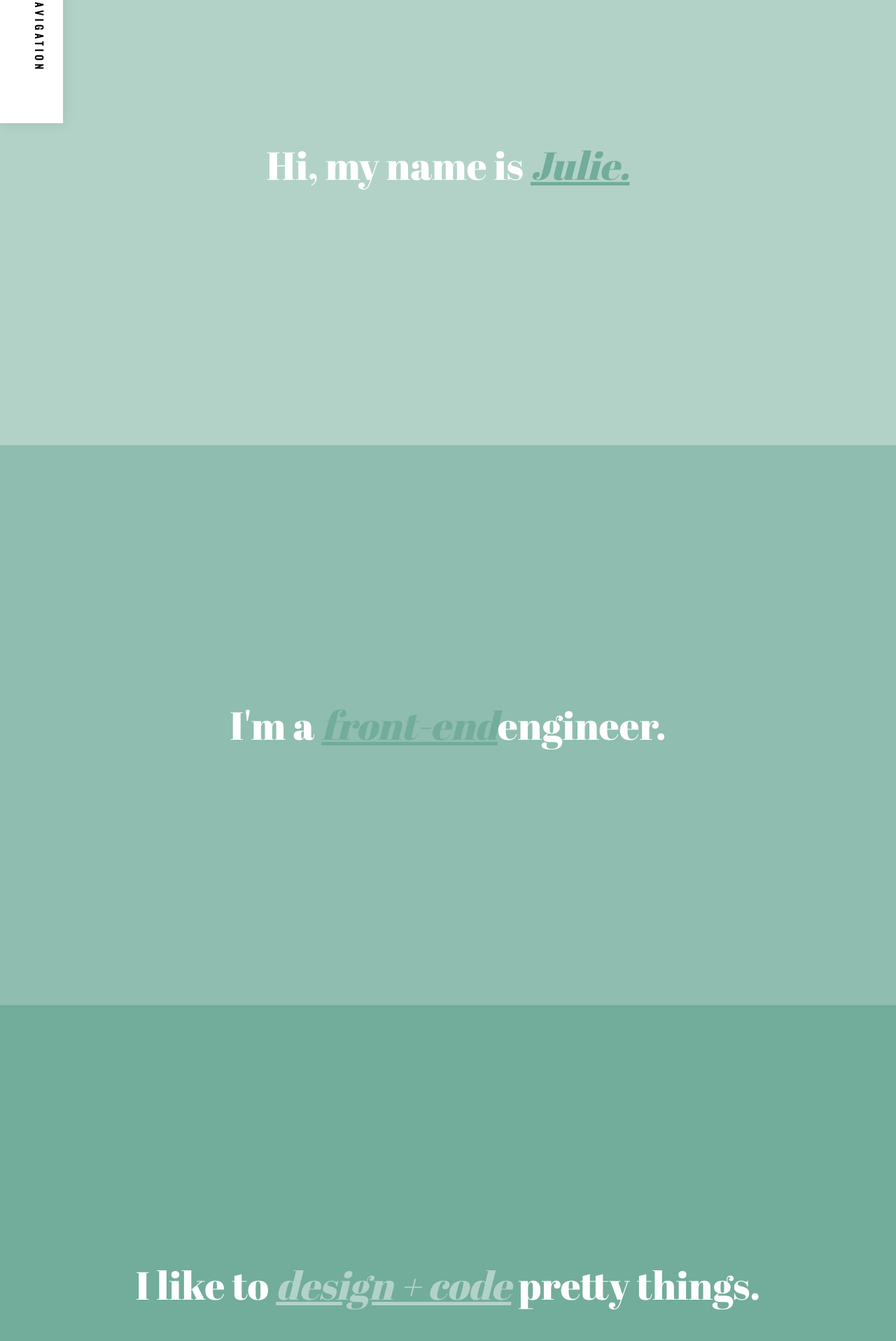
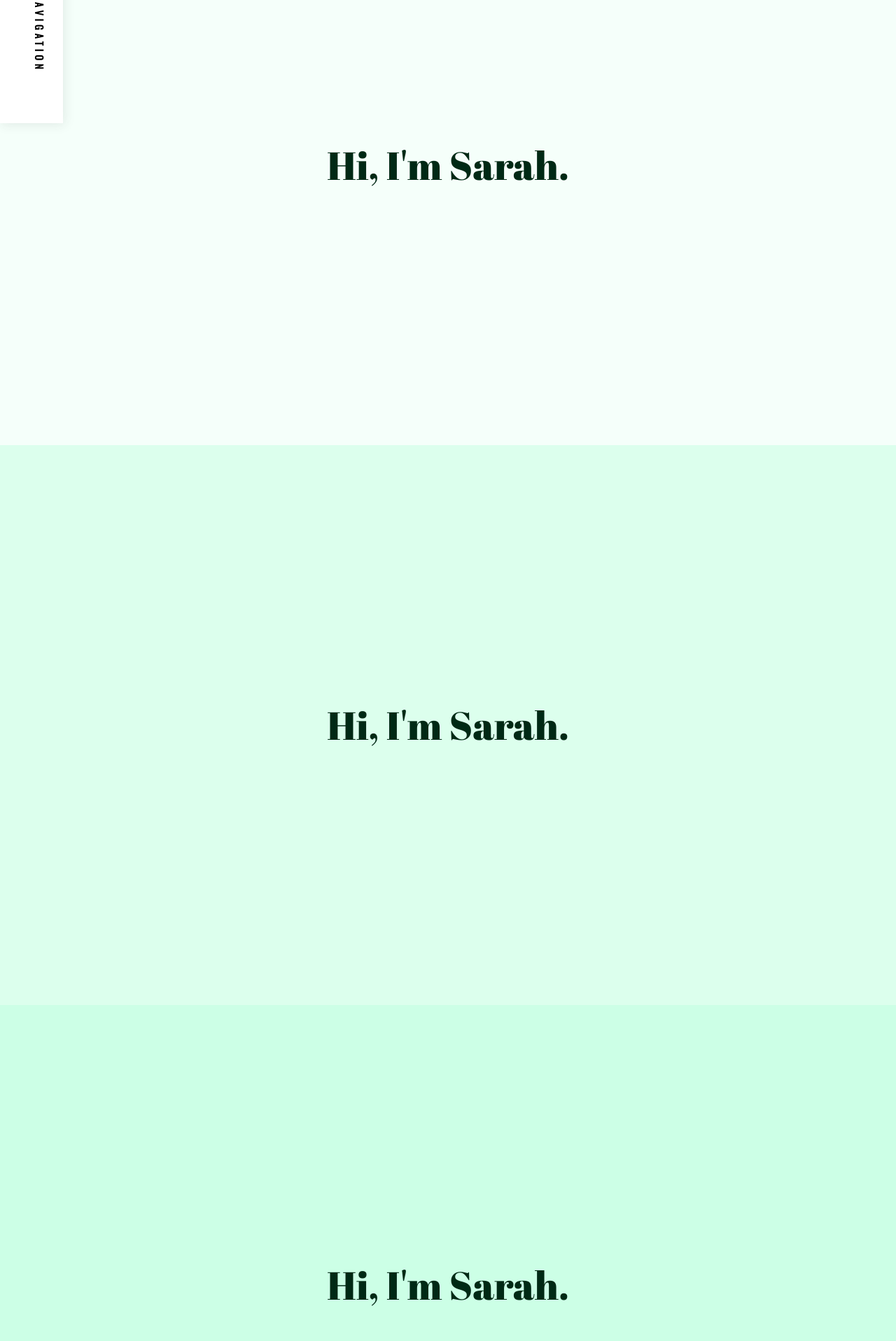
Before and after one commit to SarahIrons/SarahIronsPortfolio, a React (Create React App) app: page / in a window 1280 px wide. Shown: the part 164-2080 px from the top of the page at 70% size. Built offline with nearby package versions, Linux system fonts and the light colour scheme; a web font is replaced by a local one.

Commit message:
feat: created content section components

```diff
--- a/src/App.js
+++ b/src/App.js
@@ -1,36 +1,31 @@
 import './App.scss';
+import ContentSection from './components/ContentSection';
 
 function App() {
   return (
   <>
-    <div class="navbar--container sticky">
-      <div class="navbar--title"><h4>navigation</h4></div>
-      <div class="navbar--icon"><i class="fas fa-bars"></i></div>
+
+    <div className="navbar--container sticky">
+      <div className="navbar--title"><h4>navigation</h4></div>
+      <div className="navbar--icon"><i className="fas fa-bars"></i></div>
     </div>
-    <div class="nav--open close sticky">
-      <div class="nav--open-icon"><i class="fas fa-times"></i></div>
-      <div class="nav--open-title">explore</div>
-      <div class="nav--open-menu">
-        <a href="">about</a>
-        <a href="">work</a>
-        <a href="">services</a>
-        <a href="">blog</a>
-        <a href="">contact</a>
+    <div className="nav--open close sticky">
+      <div className="nav--open-icon"><i className="fas fa-times"></i></div>
+      <div className="nav--open-title">explore</div>
+      <div className="nav--open-menu">
+        <a href="#about">about</a>
+        <a href="#work">work</a>
+        <a href="#skills">skills</a>
+        <a href="#contact">contact</a>
       </div>
     </div>
 
-    <section>
-      <h1>Hi, my name is <span>Julie.</span></h1>
-    </section>
-  <section class="two">
-    <h1>I'm a <span>front-end</span>engineer.</h1>
-  </section>
-  <section class="three">
-    <h1>I like to <span class="light">design + code</span> pretty things.</h1>
-  </section>
-  <section class="four">
-      <h1>placeholder text here </h1>
-  </section>
+   <ContentSection id="about"><h1>Hi, I'm Sarah.</h1></ContentSection>
+   <ContentSection id="work" className="two"><h1>Hi, I'm Sarah.</h1></ContentSection>
+   <ContentSection id="skills" className="three"><h1>Hi, I'm Sarah.</h1></ContentSection>
+   <ContentSection id="contact" className="four"><h1>Hi, I'm Sarah.</h1></ContentSection>
+
+
   </>
   );
 }
--- a/src/App.scss
+++ b/src/App.scss
@@ -109,23 +109,6 @@ a {
   opacity: 0;
 }
 
-section {
-  height: 100vh;
-  width: 100%;
-  display: flex;
-  align-items: center;
-  justify-content: center;
-  flex-direction: column;
-}
-
-.two {
-  background: darken($main, 1%);
-}
-
-.three {
-  background: darken($main, 10%);
-}
-
 h1 {
   font-family: $abril;
   margin: 0;
--- /dev/null
+++ b/src/components/ContentSection/index.js
@@ -0,0 +1,10 @@
+import React from 'react';
+import './styles.scss';
+
+const ContentSection = (props) => {
+    return (<section id={props.id} className={`content-section ${props.className}`}>
+    {props.children}
+     </section>)
+}
+
+export default ContentSection;
--- /dev/null
+++ b/src/components/ContentSection/styles.scss
@@ -0,0 +1,18 @@
+
+.content-section {
+  $main: #F5FFFA;
+  background-color: $main;
+    height: 100vh;
+    width: 100%;
+    display: flex;
+    align-items: center;
+    justify-content: center;
+    flex-direction: column;
+    &.two{background: darken($main, 5%)};
+    &.three{background: darken($main, 8%)};
+    &.four{
+      background: darken($main,10%);
+      h1{color: darken($main,90%);}
+    }
+    h1{color: darken($main,90%);}
+  }
```
